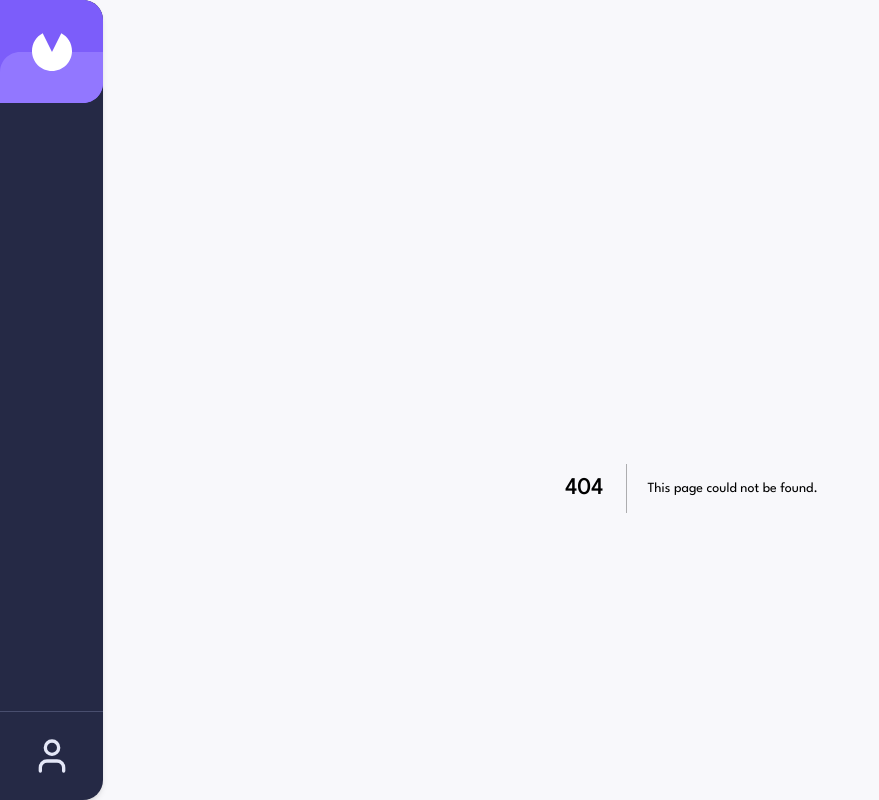
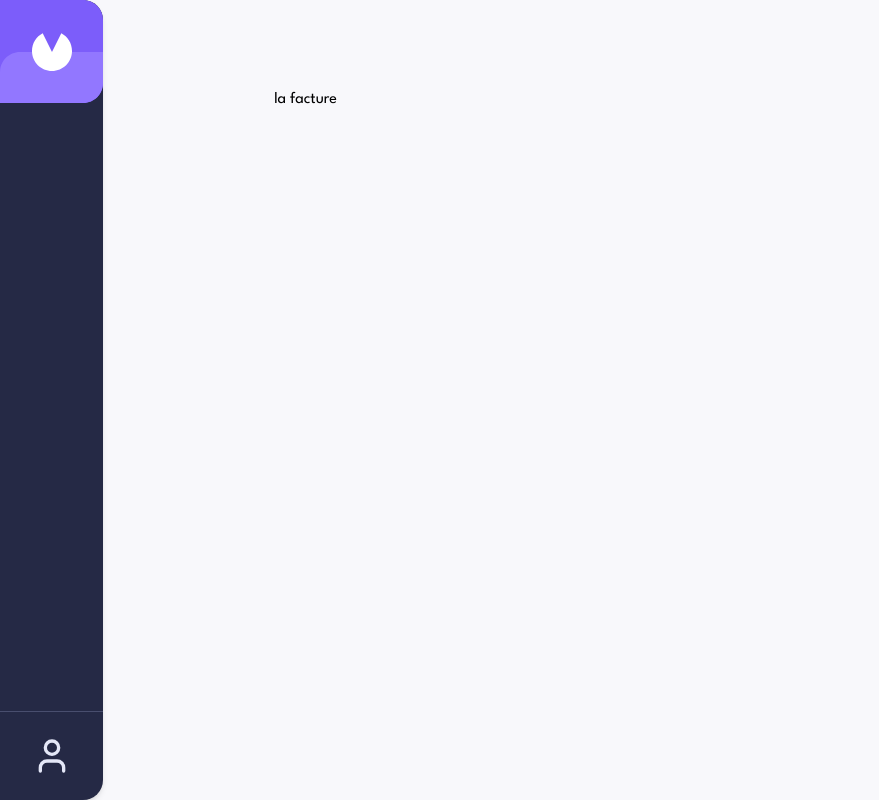
Before and after one commit to dvyzi/invoice-app, a Next.js app: page /invoice in a window 1280 px wide. Before the commit this address had no page. Shown: the whole page, without its empty margins (0-879 px from the left). Built offline with nearby package versions, Linux system fonts and the light colour scheme.

Commit message:
création page facture

```diff
--- a/src/app/dashboard/components/invoice.jsx
+++ b/src/app/dashboard/components/invoice.jsx
@@ -1,8 +1,10 @@
 import { ChevronRight } from 'lucide-react';
+import { useRouter } from 'next/navigation';
+import Link from 'next/link';
 
 export default function Invoice({ id, name, date, dateYear, total, status }) {
     return (
-        <div className="flex items-center justify-between w-full bg-white rounded-lg p-6 lg:hover:cursor-pointer lg:hover:outline lg:hover:outline-primary-light lg:hover:outline-1">
+        <Link href={`/invoice`} className="flex items-center justify-between w-full bg-white rounded-lg p-6 lg:hover:cursor-pointer lg:hover:outline lg:hover:outline-primary-light lg:hover:outline-1">
             <div className='flex flex-col gap-3 md:flex-row md:justify-between md:w-1/2 md:gap-8'>
                 <p className="text-heading-s text-dark-2 pb-3 md:pb-0"><span className='text-muted-dark text-heading-s'>#</span>{id}</p>
                 <p className="text-heading-s-nobold text-dark-gray"><span className='text-gray-2 text-heading-s-nobold pr-2'>Échéance</span>{date} <span className='hidden md:inline'>{dateYear}</span></p>
@@ -13,7 +15,7 @@ export default function Invoice({ id, name, date, dateYear, total, status }) {
                 <p className="text-heading-s text-dark-2 hidden md:block">{total} €</p>
                 <p className="text-heading-s-nobold text-gray-2 block md:hidden">{name}</p>
                 <div className='flex items-center gap-2'>
-                    <button className="text-heading-s-nobold text-dark-2 w-28">
+                    <button className="text-heading-s-nobold text-dark-2 w-28 href">
                         {status === 'Payée' ? (
                             <span className='text-green-1 text-heading-s bg-green-light rounded-md px-2 py-1 flex justify-center items-center'><div className='bg-green-1 rounded-full w-2 h-2 mr-2'></div> {status}</span>
                         ) : status === 'En attente' ? (
@@ -27,6 +29,6 @@ export default function Invoice({ id, name, date, dateYear, total, status }) {
                     <ChevronRight className='text-primary hidden md:block' />
                 </div>
             </div>
-        </div>
+        </Link>
     )
 }
--- /dev/null
+++ b/src/app/invoice/layout.jsx
@@ -0,0 +1,16 @@
+export const metadata = {
+    title: "Facture",
+    description: "Voir la facture",
+}
+
+export default function InvoiceLayout({ children }) {
+    return (
+        <div className="space-y-6">
+
+            {/* Contenu des sous-pages */}
+            <section>
+                {children}
+            </section>
+        </div>
+    )
+}
--- /dev/null
+++ b/src/app/invoice/page.jsx
@@ -0,0 +1,9 @@
+const InvoicePage = () => {
+    return (
+        <div>
+            <h1>la facture</h1>
+        </div>
+    )
+}
+
+export default InvoicePage;
```
